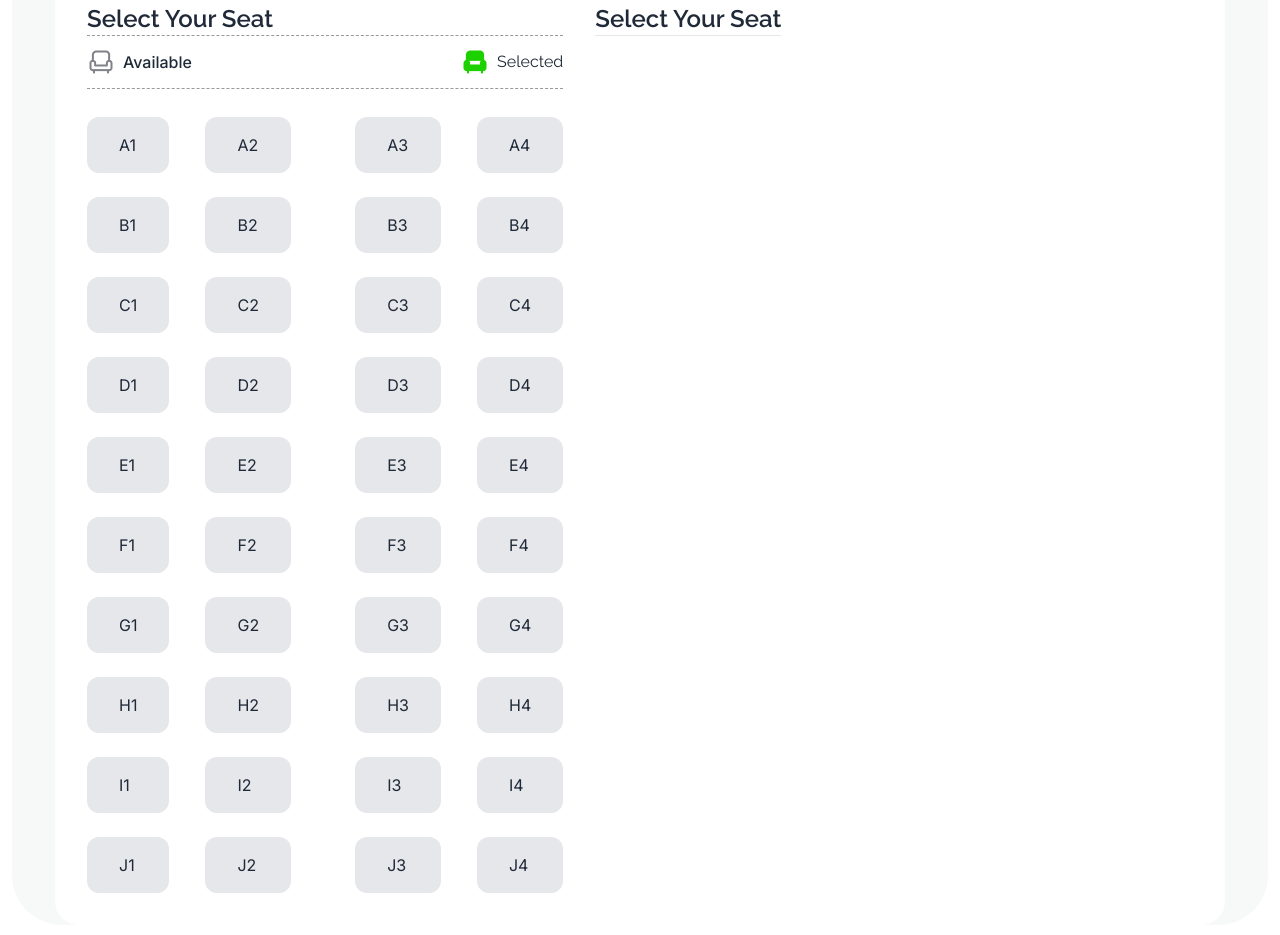
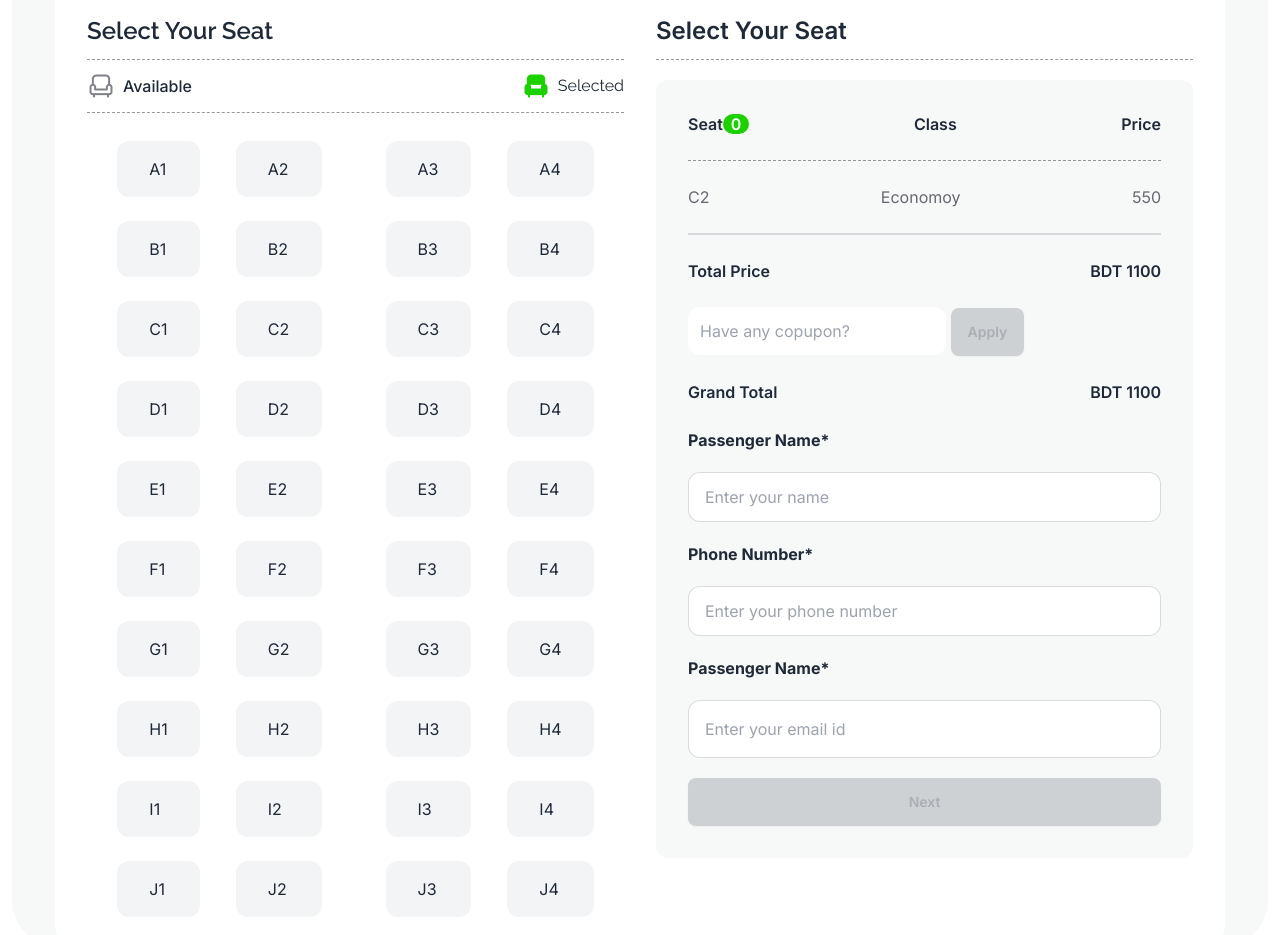
Before and after one commit to Siam-al-islam/smart-ticketing, a plain HTML site: page index.html in a window 1280 px wide. Shown: the part 1721-2656 px from the top of the page. Drawn offline with nearby package versions, Linux system fonts and the light colour scheme.

Commit message:
seat selection design done

```diff
--- a/index.html
+++ b/index.html
@@ -136,9 +136,9 @@
                             features allow for a streamlined .
                         </p>
                     </div>
-                    <div class="flex lg:flex-row flex-col justify-between items-center bg-white p-8 rounded-3xl">
+                    <div class="flex lg:flex-row flex-col justify-between items-center bg-white lg:p-8 p-3 rounded-3xl">
                         <div class="space-y-6">
-                            <div class="flex lg:flex-row flex-col items-center justify-between">
+                            <div class="flex lg:flex-row flex-col items-center justify-between text-center">
                                 <div class="flex lg:flex-row flex-col gap-4 items-center">
                                     <img src="images/bus-logo.png" alt="">
                                     <div>
@@ -157,7 +157,6 @@
                                 <div class="flex mt-6 justify-between">
                                     <div class="font-semibold text-[#0307129d]">
                                         <p class="mb-3">Route</p>
-
                                         <p>Departure Time</p>
                                     </div>
                                     <div class="font-semibold">
@@ -184,11 +183,11 @@
                 </div>
             </section>
             <!-- seat selection -->
-            <section class="max-w-[1170px] mx-auto mt-6 bg-white rounded-3xl p-8">
-                <div class="flex gap-8">
-                    <div>
+            <section class="max-w-[1170px] mx-auto mt-6 bg-white rounded-3xl lg:p-8 p-3">
+                <div class="flex lg:flex-row flex-col gap-8">
+                    <div class="flex-1">
                         <div>
-                            <h2 class="text-2xl font-semibold">Select Your Seat</h2>
+                            <h2 class="text-2xl font-semibold py-3">Select Your Seat</h2>
                             <hr class="border-dashed border-[#03071268]">
                             <div class="flex justify-between">
                                 <div class="flex items-center gap-2 my-3">
@@ -202,67 +201,147 @@
                             </div>
                             <hr class="border-dashed border-[#03071268]">
                             <!-- seats  -->
-                            <div class="flex gap-16 mt-7 font-inter">
-                                <div class="flex gap-9">
+                            <div class="flex lg:gap-16 gap-11 mt-7 font-inter items-center justify-center">
+                                <div class="flex lg:gap-9 gap-3">
                                     <div class="grid gap-6">
-                                        <div class="bg-gray-200 py-4 px-8 rounded-xl cursor-pointer">A1</div>
-                                        <div class="bg-gray-200 py-4 px-8 rounded-xl cursor-pointer">B1</div>
-                                        <div class="bg-gray-200 py-4 px-8 rounded-xl cursor-pointer">C1</div>
-                                        <div class="bg-gray-200 py-4 px-8 rounded-xl cursor-pointer">D1</div>
-                                        <div class="bg-gray-200 py-4 px-8 rounded-xl cursor-pointer">E1</div>
-                                        <div class="bg-gray-200 py-4 px-8 rounded-xl cursor-pointer">F1</div>
-                                        <div class="bg-gray-200 py-4 px-8 rounded-xl cursor-pointer">G1</div>
-                                        <div class="bg-gray-200 py-4 px-8 rounded-xl cursor-pointer">H1</div>
-                                        <div class="bg-gray-200 py-4 px-8 rounded-xl cursor-pointer">I1</div>
-                                        <div class="bg-gray-200 py-4 px-8 rounded-xl cursor-pointer">J1</div>
+                                        <div class="bg-gray-100 lg:py-4 p-3 lg:px-8 px-5 rounded-xl cursor-pointer">A1
+                                        </div>
+                                        <div class="bg-gray-100 lg:py-4 p-3 lg:px-8 px-5 rounded-xl cursor-pointer">B1
+                                        </div>
+                                        <div class="bg-gray-100 lg:py-4 p-3 lg:px-8 px-5 rounded-xl cursor-pointer">C1
+                                        </div>
+                                        <div class="bg-gray-100 lg:py-4 p-3 lg:px-8 px-5 rounded-xl cursor-pointer">D1
+                                        </div>
+                                        <div class="bg-gray-100 lg:py-4 p-3 lg:px-8 px-5 rounded-xl cursor-pointer">E1
+                                        </div>
+                                        <div class="bg-gray-100 lg:py-4 p-3 lg:px-8 px-5 rounded-xl cursor-pointer">F1
+                                        </div>
+                                        <div class="bg-gray-100 lg:py-4 p-3 lg:px-8 px-5 rounded-xl cursor-pointer">G1
+                                        </div>
+                                        <div class="bg-gray-100 lg:py-4 p-3 lg:px-8 px-5 rounded-xl cursor-pointer">H1
+                                        </div>
+                                        <div class="bg-gray-100 lg:py-4 p-3 lg:px-8 px-5 rounded-xl cursor-pointer">I1
+                                        </div>
+                                        <div class="bg-gray-100 lg:py-4 p-3 lg:px-8 px-5 rounded-xl cursor-pointer">J1
+                                        </div>
                                     </div>
                                     <div class="grid gap-6">
-                                        <div class="bg-gray-200 py-4 px-8 rounded-xl cursor-pointer">A2</div>
-                                        <div class="bg-gray-200 py-4 px-8 rounded-xl cursor-pointer">B2</div>
-                                        <div class="bg-gray-200 py-4 px-8 rounded-xl cursor-pointer">C2</div>
-                                        <div class="bg-gray-200 py-4 px-8 rounded-xl cursor-pointer">D2</div>
-                                        <div class="bg-gray-200 py-4 px-8 rounded-xl cursor-pointer">E2</div>
-                                        <div class="bg-gray-200 py-4 px-8 rounded-xl cursor-pointer">F2</div>
-                                        <div class="bg-gray-200 py-4 px-8 rounded-xl cursor-pointer">G2</div>
-                                        <div class="bg-gray-200 py-4 px-8 rounded-xl cursor-pointer">H2</div>
-                                        <div class="bg-gray-200 py-4 px-8 rounded-xl cursor-pointer">I2</div>
-                                        <div class="bg-gray-200 py-4 px-8 rounded-xl cursor-pointer">J2</div>
+                                        <div class="bg-gray-100 lg:py-4 p-3 lg:px-8 px-5 rounded-xl cursor-pointer">A2
+                                        </div>
+                                        <div class="bg-gray-100 lg:py-4 p-3 lg:px-8 px-5 rounded-xl cursor-pointer">B2
+                                        </div>
+                                        <div class="bg-gray-100 lg:py-4 p-3 lg:px-8 px-5 rounded-xl cursor-pointer">C2
+                                        </div>
+                                        <div class="bg-gray-100 lg:py-4 p-3 lg:px-8 px-5 rounded-xl cursor-pointer">D2
+                                        </div>
+                                        <div class="bg-gray-100 lg:py-4 p-3 lg:px-8 px-5 rounded-xl cursor-pointer">E2
+                                        </div>
+                                        <div class="bg-gray-100 lg:py-4 p-3 lg:px-8 px-5 rounded-xl cursor-pointer">F2
+                                        </div>
+                                        <div class="bg-gray-100 lg:py-4 p-3 lg:px-8 px-5 rounded-xl cursor-pointer">G2
+                                        </div>
+                                        <div class="bg-gray-100 lg:py-4 p-3 lg:px-8 px-5 rounded-xl cursor-pointer">H2
+                                        </div>
+                                        <div class="bg-gray-100 lg:py-4 p-3 lg:px-8 px-5 rounded-xl cursor-pointer">I2
+                                        </div>
+                                        <div class="bg-gray-100 lg:py-4 p-3 lg:px-8 px-5 rounded-xl cursor-pointer">J2
+                                        </div>
                                     </div>
                                 </div>
-                                <div class="flex gap-9">
+                                <div class="flex lg:gap-9 gap-3">
                                     <div class="grid gap-6">
-                                        <div class="bg-gray-200 py-4 px-8 rounded-xl cursor-pointer">A3</div>
-                                        <div class="bg-gray-200 py-4 px-8 rounded-xl cursor-pointer">B3</div>
-                                        <div class="bg-gray-200 py-4 px-8 rounded-xl cursor-pointer">C3</div>
-                                        <div class="bg-gray-200 py-4 px-8 rounded-xl cursor-pointer">D3</div>
-                                        <div class="bg-gray-200 py-4 px-8 rounded-xl cursor-pointer">E3</div>
-                                        <div class="bg-gray-200 py-4 px-8 rounded-xl cursor-pointer">F3</div>
-                                        <div class="bg-gray-200 py-4 px-8 rounded-xl cursor-pointer">G3</div>
-                                        <div class="bg-gray-200 py-4 px-8 rounded-xl cursor-pointer">H3</div>
-                                        <div class="bg-gray-200 py-4 px-8 rounded-xl cursor-pointer">I3</div>
-                                        <div class="bg-gray-200 py-4 px-8 rounded-xl cursor-pointer">J3</div>
+                                        <div class="bg-gray-100 lg:py-4 p-3 lg:px-8 px-5 rounded-xl cursor-pointer">A3
+                                        </div>
+                                        <div class="bg-gray-100 lg:py-4 p-3 lg:px-8 px-5 rounded-xl cursor-pointer">B3
+                                        </div>
+                                        <div class="bg-gray-100 lg:py-4 p-3 lg:px-8 px-5 rounded-xl cursor-pointer">C3
+                                        </div>
+                                        <div class="bg-gray-100 lg:py-4 p-3 lg:px-8 px-5 rounded-xl cursor-pointer">D3
+                                        </div>
+                                        <div class="bg-gray-100 lg:py-4 p-3 lg:px-8 px-5 rounded-xl cursor-pointer">E3
+                                        </div>
+                                        <div class="bg-gray-100 lg:py-4 p-3 lg:px-8 px-5 rounded-xl cursor-pointer">F3
+                                        </div>
+                                        <div class="bg-gray-100 lg:py-4 p-3 lg:px-8 px-5 rounded-xl cursor-pointer">G3
+                                        </div>
+                                        <div class="bg-gray-100 lg:py-4 p-3 lg:px-8 px-5 rounded-xl cursor-pointer">H3
+                                        </div>
+                                        <div class="bg-gray-100 lg:py-4 p-3 lg:px-8 px-5 rounded-xl cursor-pointer">I3
+                                        </div>
+                                        <div class="bg-gray-100 lg:py-4 p-3 lg:px-8 px-5 rounded-xl cursor-pointer">J3
+                                        </div>
                                     </div>
                                     <div class="grid gap-6">
-                                        <div class="bg-gray-200 py-4 px-8 rounded-xl cursor-pointer">A4</div>
-                                        <div class="bg-gray-200 py-4 px-8 rounded-xl cursor-pointer">B4</div>
-                                        <div class="bg-gray-200 py-4 px-8 rounded-xl cursor-pointer">C4</div>
-                                        <div class="bg-gray-200 py-4 px-8 rounded-xl cursor-pointer">D4</div>
-                                        <div class="bg-gray-200 py-4 px-8 rounded-xl cursor-pointer">E4</div>
-                                        <div class="bg-gray-200 py-4 px-8 rounded-xl cursor-pointer">F4</div>
-                                        <div class="bg-gray-200 py-4 px-8 rounded-xl cursor-pointer">G4</div>
-                                        <div class="bg-gray-200 py-4 px-8 rounded-xl cursor-pointer">H4</div>
-                                        <div class="bg-gray-200 py-4 px-8 rounded-xl cursor-pointer">I4</div>
-                                        <div class="bg-gray-200 py-4 px-8 rounded-xl cursor-pointer">J4</div>
+                                        <div class="bg-gray-100 lg:py-4 p-3 lg:px-8 px-5 rounded-xl cursor-pointer">A4
+                                        </div>
+                                        <div class="bg-gray-100 lg:py-4 p-3 lg:px-8 px-5 rounded-xl cursor-pointer">B4
+                                        </div>
+                                        <div class="bg-gray-100 lg:py-4 p-3 lg:px-8 px-5 rounded-xl cursor-pointer">C4
+                                        </div>
+                                        <div class="bg-gray-100 lg:py-4 p-3 lg:px-8 px-5 rounded-xl cursor-pointer">D4
+                                        </div>
+                                        <div class="bg-gray-100 lg:py-4 p-3 lg:px-8 px-5 rounded-xl cursor-pointer">E4
+                                        </div>
+                                        <div class="bg-gray-100 lg:py-4 p-3 lg:px-8 px-5 rounded-xl cursor-pointer">F4
+                                        </div>
+                                        <div class="bg-gray-100 lg:py-4 p-3 lg:px-8 px-5 rounded-xl cursor-pointer">G4
+                                        </div>
+                                        <div class="bg-gray-100 lg:py-4 p-3 lg:px-8 px-5 rounded-xl cursor-pointer">H4
+                                        </div>
+                                        <div class="bg-gray-100 lg:py-4 p-3 lg:px-8 px-5 rounded-xl cursor-pointer">I4
+                                        </div>
+                                        <div class="bg-gray-100 lg:py-4 p-3 lg:px-8 px-5 rounded-xl cursor-pointer">J4
+                                        </div>
                                     </div>
                                 </div>
                             </div>
                         </div>
                     </div>
-                    <div>
-                        <h2 class="text-2xl font-semibold">Select Your Seat</h2>
-                        <hr>
-                        <div class="bg-[#F7F8F8] mt-5">
-
+                    <!-- calculation -->
+                    <div class="flex-1 font-inter">
+                        <h2 class="text-2xl font-semibold py-3">Select Your Seat</h2>
+                        <hr class="border-dashed border-[#03071268]">
+                        <div class="bg-[#F7F8F8] mt-5 lg:p-8 p-4 rounded-xl space-y-6">
+                            <div class="font-semibold flex justify-between mb-3">
+                                <span>Seat<span class="bg-[#1DD100] px-2 rounded-xl text-white">0</span>
+                                </span>
+                                <span>Class</span>
+                                <span>Price</span>
+                            </div>
+                            <hr class="border-dashed border-[#03071268]">
+                            <div class="text-[#03071297] flex justify-between mb-3 mt-3">
+                                <span>C2</span>
+                                <span>Economoy</span>
+                                <span>550</span>
+                            </div>
+                            <hr class="border border-[#8b8f9b4b]">
+                            <div class="flex justify-between mb-3 mt-3 font-semibold">
+                                <span>Total Price</span>
+                                <span>BDT <span>1100</span></span>
+                            </div>
+                            <!-- coupon -->
+                            <div class="mb-3">
+                                <input type="text" name="" id="" placeholder="Have any copupon?" class="p-3 rounded-xl">
+                                <button disabled class="btn bg-[#1DD100] text-white">Apply</button>
+                            </div>
+                            <!-- grand Total -->
+                            <div class="flex justify-between mb-4 mt-3 font-semibold">
+                                <span>Grand Total</span>
+                                <span>BDT <span>1100</span></span>
+                            </div>
+                            <!-- form  -->
+                            <div class="space-y-5 flex flex-col">
+                                <p class="font-bold">Passenger Name*</p>
+                                <input type="text" name="" id="" class="py-3 pl-4 rounded-xl border border-[#03071225]"
+                                    placeholder="Enter your name">
+                                <p class="font-bold">Phone Number*</p>
+                                <input type="text" name="" id="" class="py-3 pl-4 rounded-xl border border-[#03071225]"
+                                    placeholder="Enter your phone number">
+                                <p class="font-bold">Passenger Name*</p>
+                                <input type="text" name="" id="" class="py-4 pl-4 rounded-xl border border-[#03071225]"
+                                    placeholder="Enter your email id">
+                                <button disabled class="btn bg-[#1DD100] text-white">Next</button>
+                            </div>
                         </div>
                     </div>
                 </div>
```
